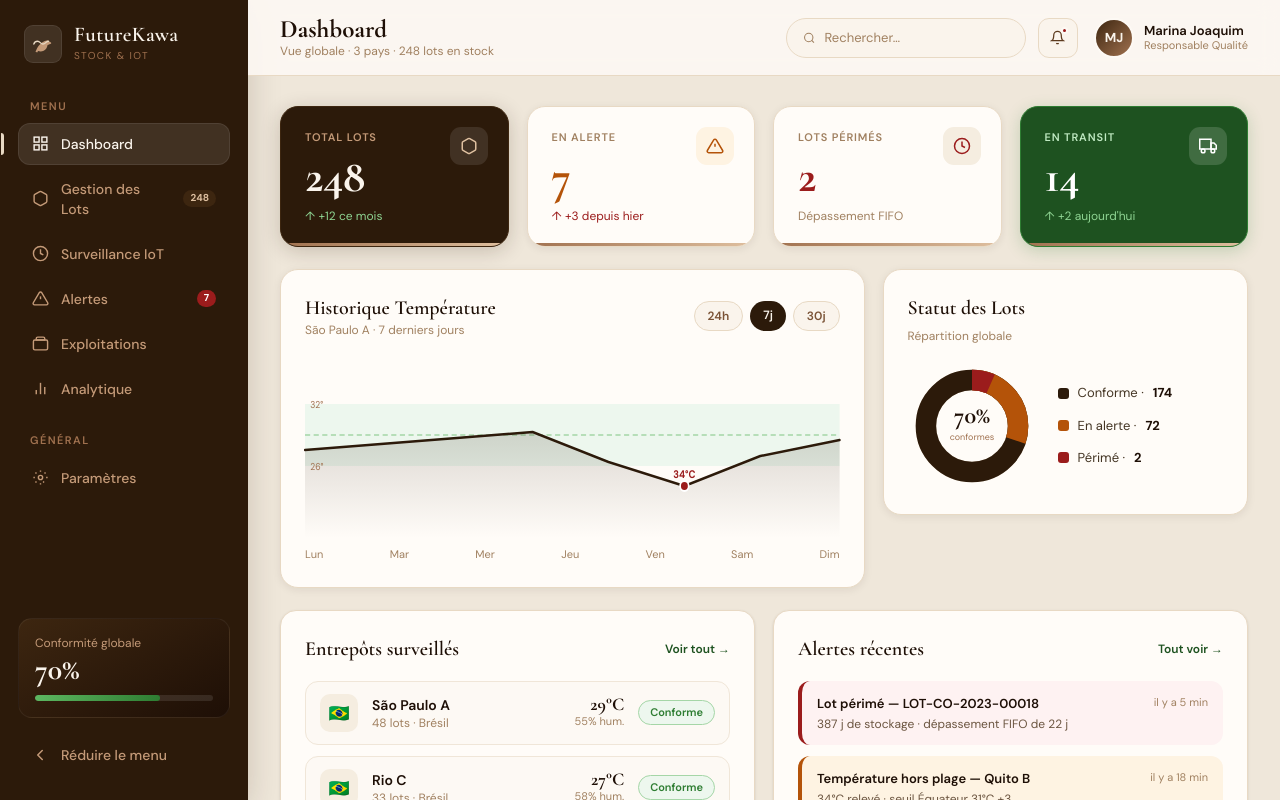
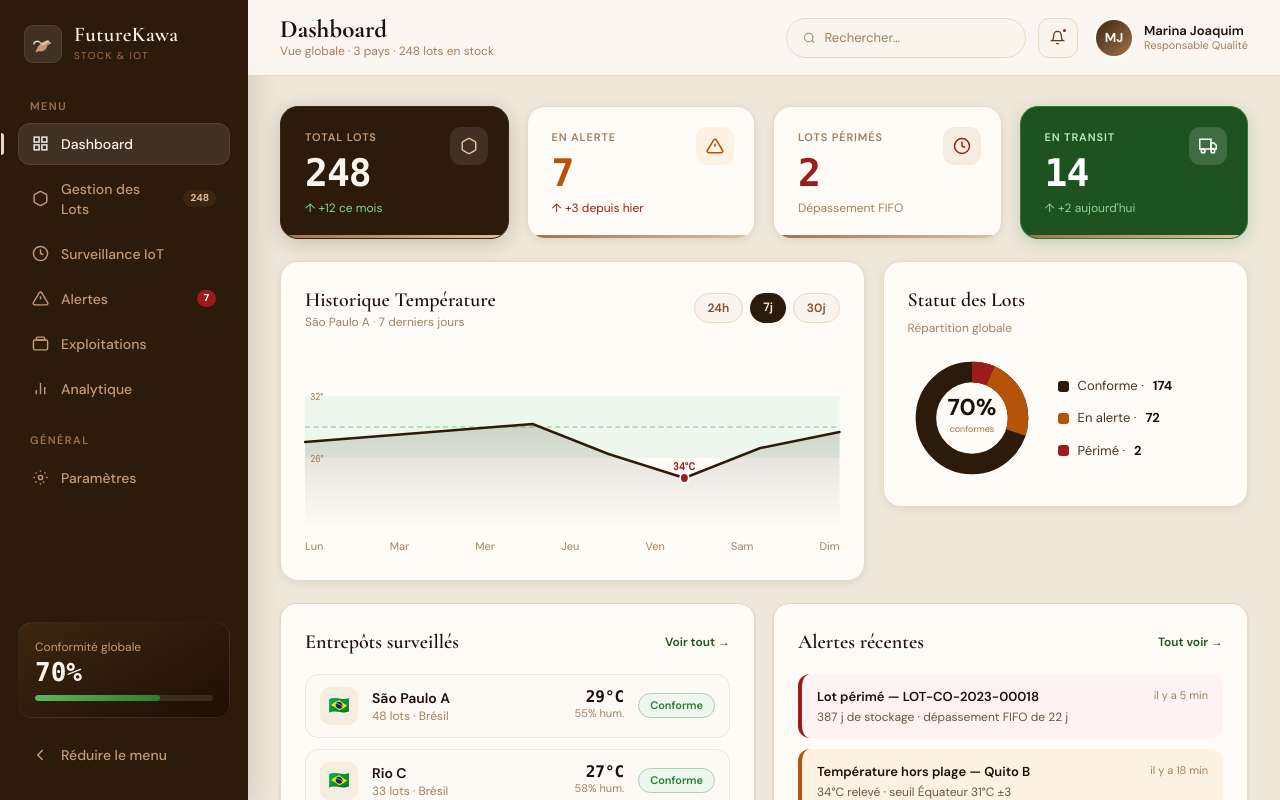
Before and after one commit to Anthrocote/mspr-i1-2, a Next.js app in the folder frontend/: page / in a window 1280 px wide. Shown: the top 800 px of the page. Built offline with nearby package versions, Linux system fonts and the light colour scheme.

Commit message:
style(typography): improve legibility of numbers using monospace and sans-serif fonts

```diff
--- a/frontend/src/app/analytique/page.tsx
+++ b/frontend/src/app/analytique/page.tsx
@@ -64,7 +64,7 @@ export default function AnalytiquePage() {
               {m.label}
             </div>
             <div
-              className="font-display text-[38px] font-bold leading-none"
+              className="font-mono text-[32px] font-bold leading-none"
               style={{ color: m.color }}
             >
               <AnimatedNumber target={m.value} suffix={m.suffix} />
--- a/frontend/src/app/exploitations/page.tsx
+++ b/frontend/src/app/exploitations/page.tsx
@@ -43,7 +43,7 @@ export default function ExploitationsPage() {
               </div>
               <div className="grid grid-cols-2 gap-[14px]">
                 <div>
-                  <div className="font-display text-[28px] font-bold text-[#1E0F06] leading-none">
+                  <div className="font-mono text-[24px] font-bold text-[#1E0F06] leading-none">
                     {c.lots}
                   </div>
                   <div className="text-[11px] text-[#A08060] uppercase tracking-wide mt-[3px]">
@@ -52,7 +52,7 @@ export default function ExploitationsPage() {
                 </div>
                 <div>
                   <div
-                    className="font-display text-[28px] font-bold leading-none"
+                    className="font-mono text-[24px] font-bold leading-none"
                     style={{ color: c.alertColor }}
                   >
                     {c.alerts}
--- a/frontend/src/app/globals.css
+++ b/frontend/src/app/globals.css
@@ -60,6 +60,7 @@ body {
   color: var(--color-espresso-900);
   line-height: 1.55;
   -webkit-font-smoothing: antialiased;
+  font-variant-numeric: lining-nums tabular-nums;
 }
 
 ::-webkit-scrollbar {
--- a/frontend/src/app/iot/page.tsx
+++ b/frontend/src/app/iot/page.tsx
@@ -60,7 +60,7 @@ export default function IoTPage() {
                       Temp.
                     </div>
                     <div
-                      className="font-display text-[26px] font-bold leading-none"
+                      className="font-mono text-[22px] font-bold leading-none"
                       style={{ color: valColor(tOk, false) }}
                     >
                       {w.temp}
@@ -71,7 +71,7 @@ export default function IoTPage() {
                       Hum.
                     </div>
                     <div
-                      className="font-display text-[26px] font-bold leading-none"
+                      className="font-mono text-[22px] font-bold leading-none"
                       style={{ color: valColor(hOk, hWarn) }}
                     >
                       {w.hum}
--- a/frontend/src/app/lots/page.tsx
+++ b/frontend/src/app/lots/page.tsx
@@ -385,12 +385,12 @@ function LotDetail({ lot, onBack }: { lot: Lot; onBack: () => void }) {
             <div className="grid grid-cols-1 sm:grid-cols-2 gap-[14px]">
               <div className="border border-[#E8D9C4] rounded-[13px] p-[18px] text-center bg-[#FDF9F4]">
                 <div className="text-[11px] font-semibold text-[#A08060] uppercase tracking-wide mb-1.5">Température</div>
-                <div className="font-display text-[34px] font-bold text-[#1E0F06] leading-none">{lot.temp}</div>
+                <div className="font-mono text-[28px] font-bold text-[#1E0F06] leading-none">{lot.temp}</div>
                 <div className="text-[11px] text-[#A08060] mt-1.5">Idéal : {lot.idealTemp}</div>
               </div>
               <div className="border border-[#E8D9C4] rounded-[13px] p-[18px] text-center bg-[#FDF9F4]">
                 <div className="text-[11px] font-semibold text-[#A08060] uppercase tracking-wide mb-1.5">Humidité</div>
-                <div className="font-display text-[34px] font-bold text-[#1E0F06] leading-none">{lot.hum}</div>
+                <div className="font-mono text-[28px] font-bold text-[#1E0F06] leading-none">{lot.hum}</div>
                 <div className="text-[11px] text-[#A08060] mt-1.5">Idéal : {lot.idealHum}</div>
               </div>
             </div>
--- a/frontend/src/app/page.tsx
+++ b/frontend/src/app/page.tsx
@@ -124,7 +124,7 @@ export default function DashboardPage() {
                   <div className="text-xs text-[#A08060]">{w.lots} lots · {w.country}</div>
                 </div>
                 <div className="text-right">
-                  <div className="font-display text-lg font-bold leading-none" style={{ color: w.statusVariant === 'err' ? '#9B1C1C' : w.statusVariant === 'warn' ? '#B45309' : '#1E0F06' }}>
+                  <div className="font-mono text-base font-bold leading-none" style={{ color: w.statusVariant === 'err' ? '#9B1C1C' : w.statusVariant === 'warn' ? '#B45309' : '#1E0F06' }}>
                      {w.temp}
                   </div>
                   <div className="text-[11px] text-[#A08060]">{w.hum} hum.</div>
--- a/frontend/src/components/charts/DonutChart.tsx
+++ b/frontend/src/components/charts/DonutChart.tsx
@@ -27,7 +27,7 @@ export default function DonutChart() {
             strokeDasharray="226" strokeDashoffset="158" transform="rotate(-90 50 50)"/>
           <circle cx="50" cy="50" r="36" fill="none" stroke="#9B1C1C" strokeWidth="16"
             strokeDasharray="226" strokeDashoffset="211" transform="rotate(-90 50 50)"/>
-          <text x="50" y="48" textAnchor="middle" style={{ fontFamily: 'var(--font-display)', fontSize: '19px', fontWeight: 700, fill: '#1E0F06' }}>70%</text>
+          <text x="50" y="48" textAnchor="middle" style={{ fontFamily: 'var(--font-body)', fontSize: '18px', fontWeight: 700, fill: '#1E0F06' }}>70%</text>
           <text x="50" y="61" textAnchor="middle" style={{ fontFamily: 'var(--font-body)', fontSize: '7px', fill: '#A0714F' }}>conformes</text>
         </svg>
         <div className="flex flex-col gap-3">
--- a/frontend/src/components/charts/GaugeChart.tsx
+++ b/frontend/src/components/charts/GaugeChart.tsx
@@ -38,7 +38,7 @@ export default function GaugeChart({ value, unit = '', label, ideal, isOk, color
           transition={{ duration: 0.8, ease: 'easeOut' as const, delay: 0.2 }}
           d="M18 95 A72 72 0 0 1 162 95" fill="none" stroke={fillColor} strokeWidth="14" strokeLinecap="round" strokeDasharray="226"
         />
-        <text x="90" y="84" textAnchor="middle" style={{ fontFamily: 'var(--font-display)', fontSize: '30px', fontWeight: 700, fill: valueColor }}>{displayValue}</text>
+        <text x="90" y="84" textAnchor="middle" style={{ fontFamily: 'var(--font-body)', fontSize: '28px', fontWeight: 700, fill: valueColor }}>{displayValue}</text>
       </svg>
       <div className="mt-2 text-xs text-parchment-700">
         {ideal} · <span style={{ color: statusColor }} className="font-semibold">{statusText}</span>
--- a/frontend/src/components/layout/Sidebar.tsx
+++ b/frontend/src/components/layout/Sidebar.tsx
@@ -182,7 +182,7 @@ export default function Sidebar({ isOpen = false, onClose }: SidebarProps) {
         {!collapsed && (
           <div className="mt-auto rounded-[14px] p-4 border border-white/[.06] mb-4" style={{ background: 'linear-gradient(150deg, #3D2610, #1E0F06)' }}>
             <div className="text-xs text-espresso-300 mb-1">Conformité globale</div>
-            <div className="font-display text-[30px] font-bold text-parchment-100 leading-none">70%</div>
+            <div className="font-mono text-[26px] font-bold text-parchment-100 leading-none">70%</div>
             <div className="h-1.5 bg-white/10 rounded-full mt-[10px] overflow-hidden">
               <motion.div
                 initial={{ width: 0 }}
--- a/frontend/src/components/ui/MetricCard.tsx
+++ b/frontend/src/components/ui/MetricCard.tsx
@@ -76,7 +76,7 @@ export default function MetricCard({
         {icon}
       </div>
       <div className={`text-[11px] font-semibold uppercase tracking-[.08em] mb-[10px] ${cfg.label}`}>{label}</div>
-      <div className={`font-display text-[46px] font-bold leading-[.9] tracking-[-.02em] ${resolvedValueColor}`}>{value}</div>
+      <div className={`font-mono text-[38px] font-bold leading-[.9] tracking-tight ${resolvedValueColor}`}>{value}</div>
       <div className="flex items-center gap-[5px] mt-[10px] text-xs" style={{ color: trendColor }}>{trend}</div>
       <div className="absolute bottom-0 left-0 right-0 h-[3px]" style={{ background: barGradient }} />
     </motion.div>
```
